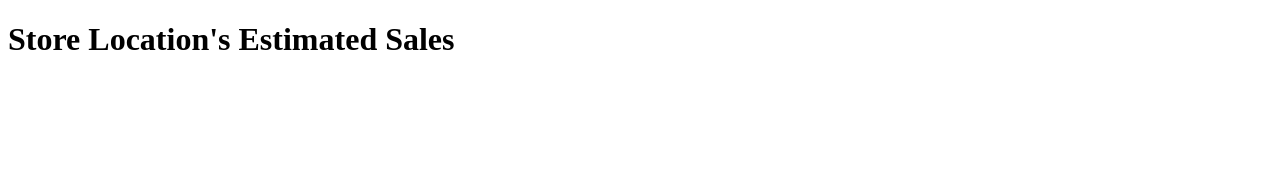
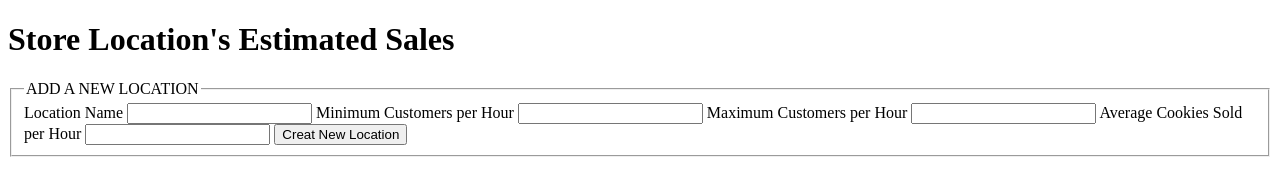
Before and after one commit to trevorjdobson/store, a plain HTML site: page sales.html in a window 1280 px wide. Drawn offline with Linux system fonts and the light colour scheme.

Commit message:
added new location form

```diff
--- a/sales.html
+++ b/sales.html
@@ -6,6 +6,20 @@
   </head>
   <body>
     <h1>Store Location's Estimated Sales</h1>
+    <form id="store-form">
+      <fieldset>
+        <legend>ADD A NEW LOCATION</legend>
+        <label for="storename">Location Name</label>
+        <input name="storename" type="text" />
+        <label for="mincust">Minimum Customers per Hour</label>
+        <input name="mincust" type="text" />
+        <label for="maxcust">Maximum Customers per Hour</label>
+        <input name="maxcust" type="text" />
+        <label for="avecookie">Average Cookies Sold per Hour</label>
+        <input name="avecookie" type="text" />
+        <button type="submit">Creat New Location</button>
+      </fieldset>
+    </form>
     <div>
       <table id="sales"></table>
     </div>
```
